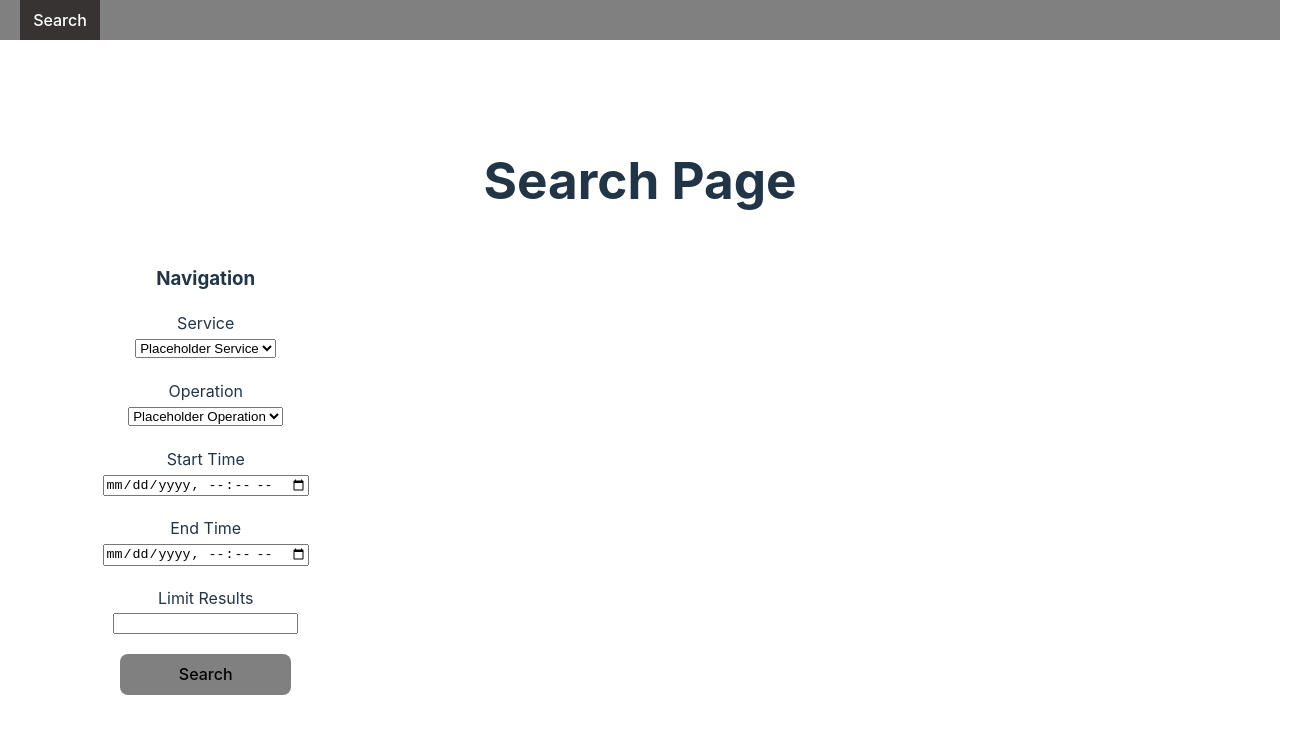
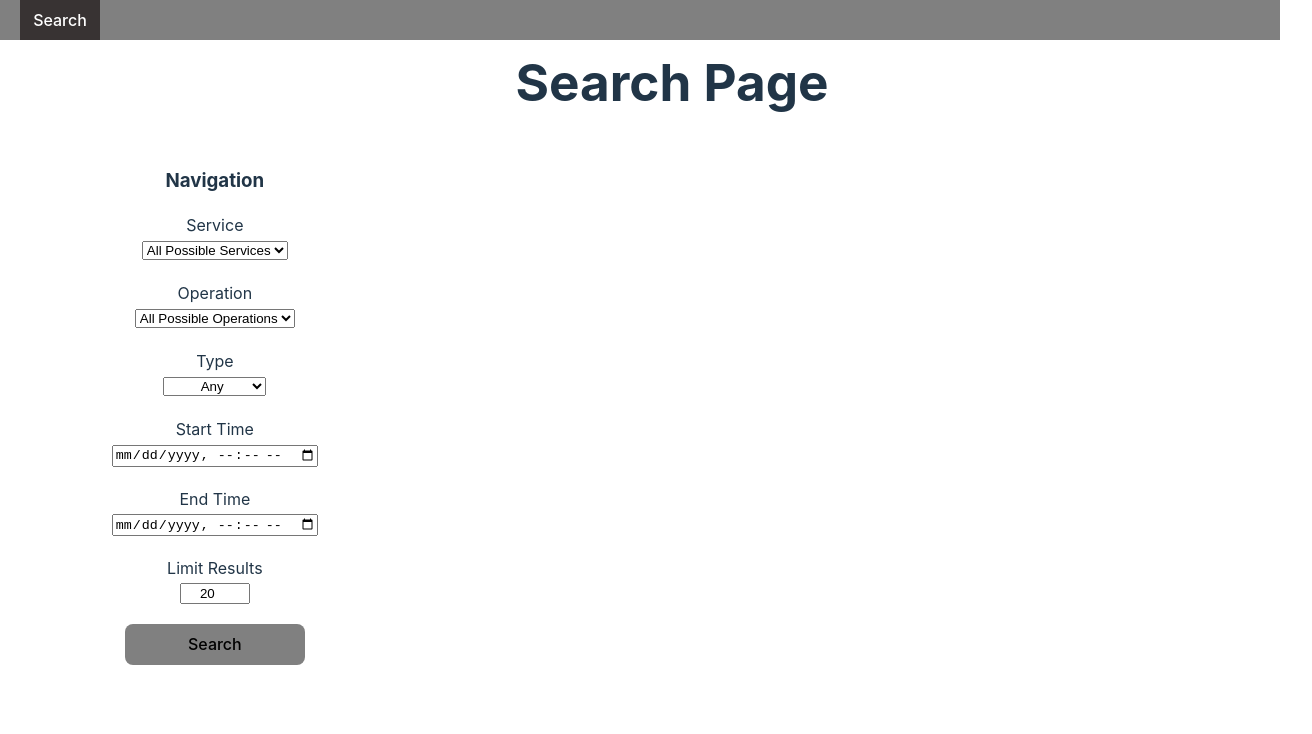
Before and after one commit to Avi18971911/Augur, a React (Vite) app in the folder frontend/: page / in a window 1280 px wide. Shown: the top 734 px of the page, 1312 px wide, since content can reach past the window. Built offline with nearby package versions, Linux system fonts and the light colour scheme.

Commit message:
Get ready for backend API search

```diff
--- a/frontend/src/App.tsx
+++ b/frontend/src/App.tsx
@@ -6,15 +6,16 @@ import SearchPage from "./pages/SearchPage.tsx";
 function App() {
     return (
         <Router>
-            <Toolbar/>
-            <div style={{width: '100%', padding: '0px', marginBottom: 0}}>
+            <div style={{position: 'fixed', top: '0px', width: '100%', left: '0px', zIndex: '9999'}}>
+                <Toolbar/>
+            </div>
+            <div style={{width: '100%', position: 'absolute', top: '20px'}}>
                 <Routes>
                     <Route path="/" element={<SearchPage/>}/>
                 </Routes>
             </div>
         </Router>
-)
-    ;
+    )
 }
 
 export default App
--- a/frontend/src/components/NavigationForm.tsx
+++ b/frontend/src/components/NavigationForm.tsx
@@ -1,10 +1,22 @@
 import {useState} from "react";
 
+enum Type {
+    ANY = "Any",
+    INFO = "Info",
+    ERROR = "Error",
+    WARNING = "Warning",
+    OK = "OK",
+    UNASSIGNED = "Unassigned"
+}
+
 function NavigationForm() {
-    const [selectedService, setSelectedService] = useState<string | undefined>(undefined)
-    const [selectedOperation, setSelectedOperation] = useState<string | undefined>(undefined)
+    const [selectedService, setSelectedService] = useState<string>("All")
+    const [selectedOperation, setSelectedOperation] = useState<string>("All")
     const [searchStartTime, setSearchStartTime] = useState<string | undefined>(undefined)
     const [searchEndTime, setSearchEndTime] = useState<string | undefined>(undefined)
+    const [searchLimit, setSearchLimit] = useState<number>(20)
+    const [searchType, setSearchType] = useState<Type>(Type.ANY)
+
 
     return (
         <div style={{
@@ -21,7 +33,7 @@ function NavigationForm() {
                     value={selectedService}
                     onChange={(e) => setSelectedService(e.target.value)}
                 >
-                    <option value={"service1"}>Placeholder Service</option>
+                    <option value={"All"}>All Possible Services</option>
                 </select>
 
                 <div
@@ -33,7 +45,23 @@ function NavigationForm() {
                     value={selectedOperation}
                     onChange={(e) => setSelectedOperation(e.target.value)}
                 >
-                    <option value={"operation1"}>Placeholder Operation</option>
+                    <option value={"All"}>All Possible Operations</option>
+                </select>
+
+                <div
+                    style={{marginTop: '20px'}}
+                >
+                    Type
+                </div>
+                <select
+                    value={searchType}
+                    style={{width: '50%', textIndent: '40%'}}
+                    onChange={(e) => setSearchType(Type[e.target.value as keyof typeof Type])}
+                >
+                    {Object.values(Type).map((type) => (
+                        <option value={type}>{type}</option>
+                    ))}
+
                 </select>
 
                 <div
@@ -47,7 +75,7 @@ function NavigationForm() {
                 />
 
                 <div
-                    style={{marginTop: '20px'}}
+                    style={{marginTop: '20px', textAlign: 'center'}}
                 >
                     End Time
                 </div>
@@ -61,7 +89,11 @@ function NavigationForm() {
                 >
                     Limit Results
                 </div>
-                <input type={"number"} name={"limit"} />
+                <input
+                    type={"number"} name={"limit"} value={searchLimit} style={{textAlign: 'center', width: '30%'}}
+                    onChange={(e) => setSearchLimit(parseInt(e.target.value))}
+                />
+
             </form>
 
             <button
--- a/frontend/src/components/Toolbar.tsx
+++ b/frontend/src/components/Toolbar.tsx
@@ -4,13 +4,15 @@ import styles from "../styles/NavLink.module.css";
 
 function Toolbar() {
     return (
-        <nav style={{ display: 'flex', width: '100%', position: 'fixed', top: 0, left: 0, background: 'gray' }}>
+        <nav style={{
+            display: 'flex', width: '100%', position: 'relative', background: 'gray', height: '40px'
+        }}>
             <ul style={{
                 display: 'flex', listStyle: 'none', padding: 0, marginLeft: 20, marginTop: 0,
                 marginBottom: 0, height: '100%'
             }}>
                 {Object.entries(routes).map(([key, route]) => (
-                    <li key={key} style={{ height: '40px', width: '80px'}}>
+                    <li key={key} style={{ height: '100%', width: '80px'}}>
                         <NavLink
                             to={route.path}
                             className={({ isActive }) =>
--- a/frontend/src/pages/SearchPage.tsx
+++ b/frontend/src/pages/SearchPage.tsx
@@ -2,10 +2,10 @@ import NavigationForm from "../components/NavigationForm.tsx";
 
 function SearchPage() {
     return (
-        <div style={{width: '100%', marginTop: '70px'}}>
+        <div>
             <h1>Search Page</h1>
             <div style={{ display: 'flex', flexDirection: 'row'}}>
-                <div style={{ display: 'flex', gap: '1rem', flex: '0.8' }}>
+                <div style={{ display: 'flex', flex: '0.8', paddingBottom: '25px' }}>
                     <NavigationForm />
                 </div>
                 <div style={{flex: '2'}}>
```
